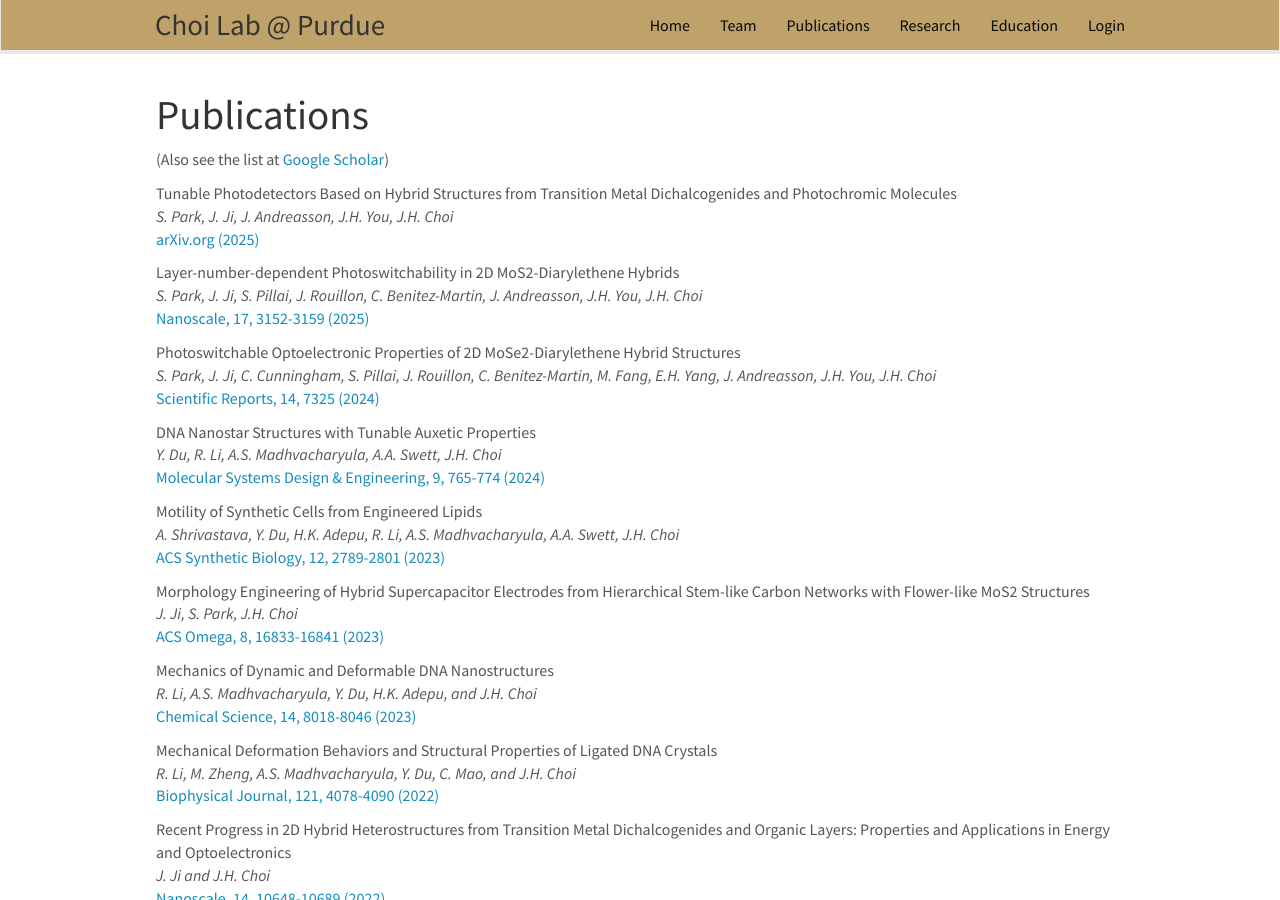
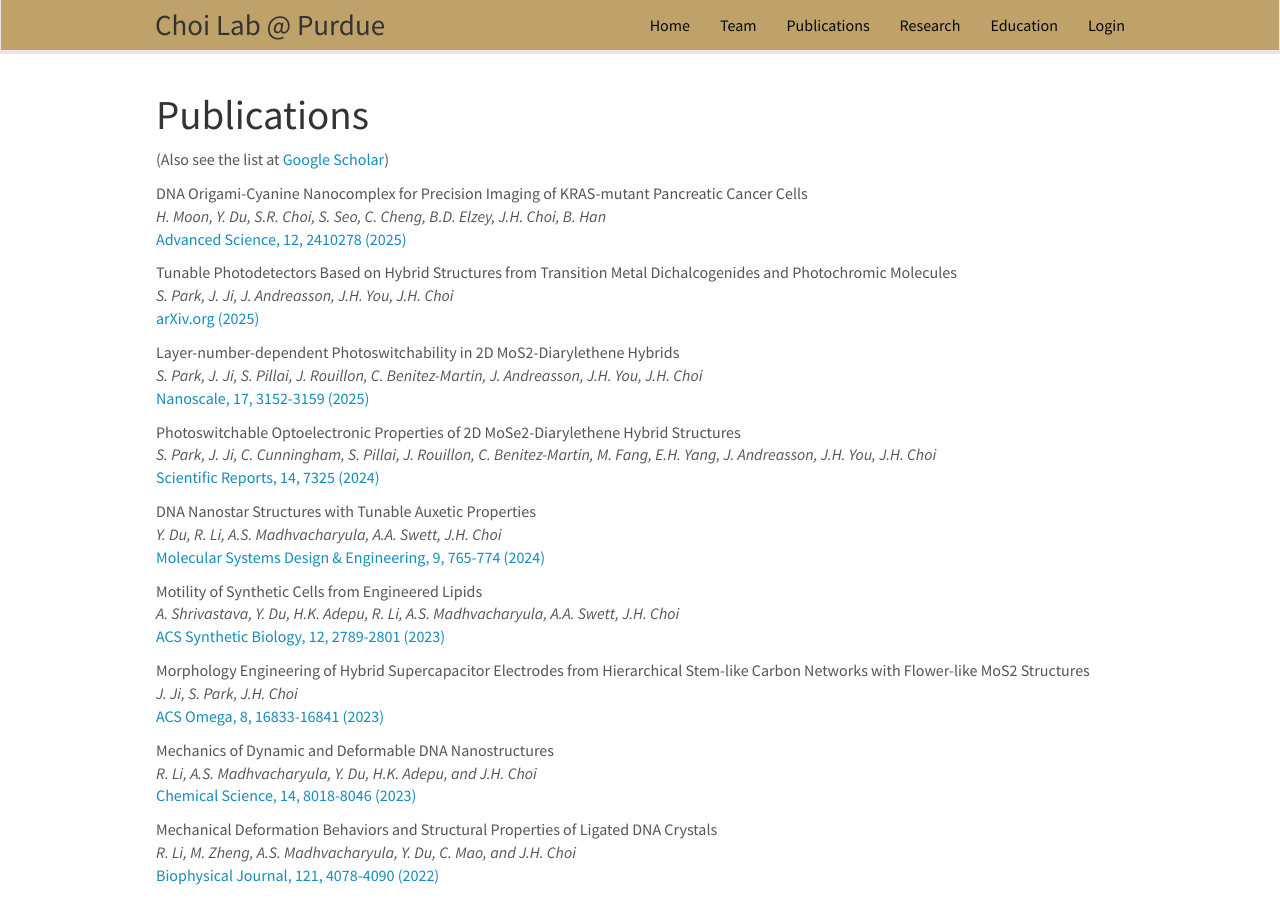
Before and after one commit to choidnalab/choidnalab.github.io, a Jekyll site: the page built from _pages/publications.md, in a window 1280 px wide and 900 px high. Built offline with Jekyll 4.4.1, drawn with Linux system fonts in a browser that asks for light colours; nearby versions of some CDN libraries.

Commit message:
Update publist.yml

```diff
--- a/_data/publist.yml
+++ b/_data/publist.yml
@@ -1,3 +1,13 @@
+- title: "DNA Origami-Cyanine Nanocomplex for Precision Imaging of KRAS-mutant Pancreatic Cancer Cells"
+  image: Conformation.png
+  description:
+  authors: H. Moon, Y. Du, S.R. Choi, S. Seo, C. Cheng, B.D. Elzey, J.H. Choi, B. Han
+  link:
+    url: https://doi.org/10.1002/advs.202410278
+    display: Advanced Science, 12, 2410278 (2025)
+  highlight: 0
+  news2:
+
 - title: "Tunable Photodetectors Based on Hybrid Structures from Transition Metal Dichalcogenides and Photochromic Molecules"
   image: Conformation.png
   description:
```
